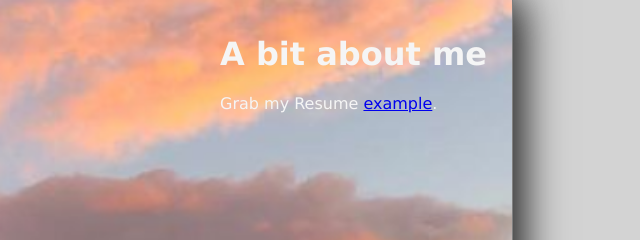
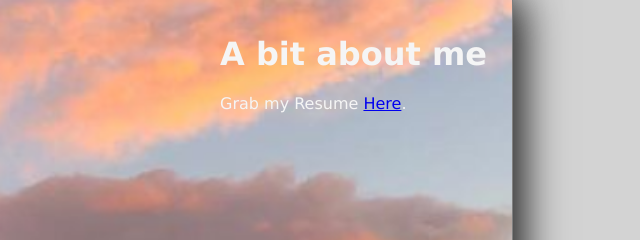
Before and after one commit to DLaMott/DLaMott.github.io, a website built with Parcel: page index.html in a window 1280 px wide. Shown: the top 240 px of the page, 640-1280 px from the left. Built offline with nearby package versions, Linux system fonts and the light colour scheme.

Commit message:
Add resume

```diff
--- a/index.html
+++ b/index.html
@@ -27,7 +27,7 @@
   <img src="dlamott2.png">
   <div>
     <h1 id="Entry">A bit about me</h1>
-    <p>Grab my Resume <a href="Dylan_LaMott_Resume.pdf">example</a>.
+    <p>Grab my Resume <a href="Dylan_LaMott_Resume.pdf">Here</a>.
   </div>
 </header>
 
```
